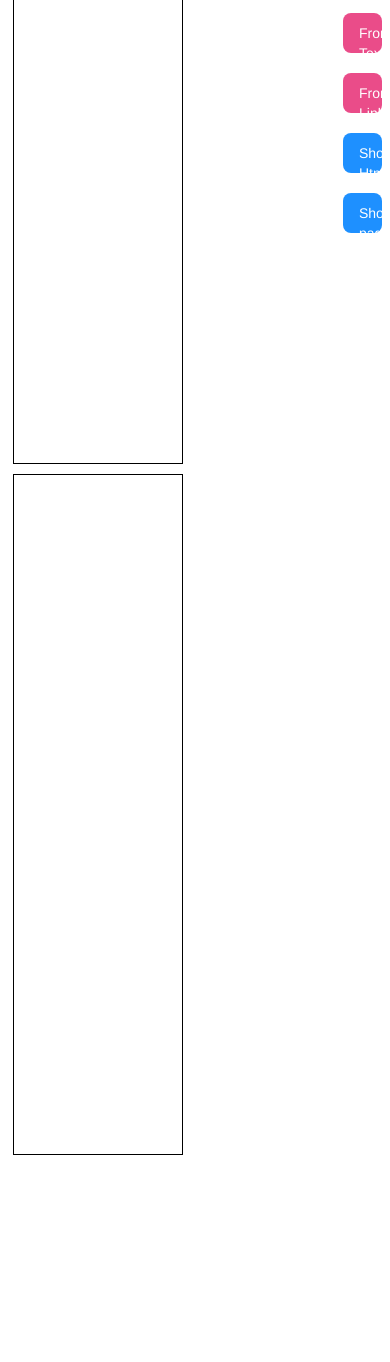
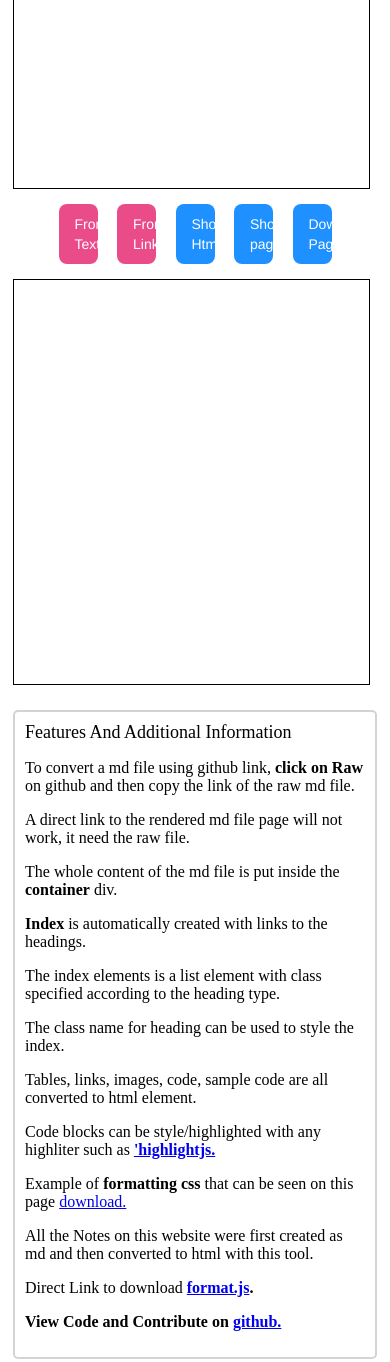
Before and after one commit to Adwai-T/md-to-html, a website: page index.html in a window 390 px wide. Shown: the part 289-1651 px from the top of the page. Before the commit the page ends 1444 px from the top, so only its background shows below. Drawn offline with Linux system fonts and the light colour scheme.

Commit message:
Added Download button, footer notes, responsive to mobile improved

```diff
--- a/index.css
+++ b/index.css
@@ -23,6 +23,29 @@ h2 {
   border-color: black;
   resize: none;
 }
+
+@media (max-width: 810px) {
+  #container{
+    flex-direction: row;
+    height: auto;
+  }
+  #controls {
+    width: 70vw;
+    flex-direction: row;
+    flex-wrap: wrap;
+    margin: auto;
+    align-items: center;
+    justify-content: space-between;
+  }
+  .display-area {
+    width: 90vw;
+    min-height: 400px;
+  }
+  .button{
+    width:max-content;
+  }
+}
+
 /* CSS */
 .button {
   width: 10vw;
@@ -36,7 +59,6 @@ h2 {
     sans-serif;
   font-size: 14px;
   font-weight: 500;
-  height: 40px;
   line-height: 20px;
   list-style: none;
   margin: 0;
@@ -68,3 +90,14 @@ h2 {
 .button-blue:focus {
   background-color: #00bfff;
 }
+
+#footer{
+  margin: 20px 5px;
+  border: solid 2px lightgrey;
+  padding: 10px;
+  border-radius: 5px;
+}
+
+#footer-title{
+  font-size: large;
+}
--- a/index.html
+++ b/index.html
@@ -3,6 +3,7 @@
   <head>
     <title>MD TO HTML</title>
     <link rel="stylesheet" href="index.css" />
+    <meta name="viewport" content="width=device-width,initial-scale=1.0">
     <!-- <link rel="stylesheet" href="default.min.css"> -->
   </head>
   <body>
@@ -14,6 +15,7 @@
         <button id="from-link" class="button button-red">From Link</button>
         <button id="show-html" class="button button-blue">Show Html</button>
         <button id="show-page" class="button button-blue">Show page</button>
+        <button id="download-page" class="button button-blue" download="index.html">Download Page</button>
       </div>
       <iframe
         id="result-page"
@@ -25,5 +27,21 @@
     <script src="src/index.js" type="module"></script>
     <!-- <script src="src/highlight.min.js"></script>
     <script>hljs.highlightAll();</script> -->
+
+    <div id="footer">
+      <div id="footer-title">Features And Additional Information</div>
+      <p>To convert a md file using github link, <strong>click on Raw</strong> on github and then copy the link of the raw md file.</p>
+      <p>A direct link to the rendered md file page will not work, it need the raw file.</p>
+      <p>The whole content of the md file is put inside the <strong>container</strong> div.</p>
+      <p><strong>Index</strong> is automatically created with links to the headings.</p>
+      <p>The index elements is a list element with class specified according to the heading type.</p>
+      <p>The class name for heading can be used to style the index.</p>
+      <p>Tables, links, images, code, sample code are all converted to html element.</p>
+      <p>Code blocks can be style/highlighted with any highliter such as <strong><a target="_blank" href="https://highlightjs.org/">'highlightjs.</a></strong></p>
+      <p>Example of <strong>formatting css</strong> that can be seen on this page <a href="/display-page.css" download="display-page.css">download.</a></p>
+      <p>All the Notes on this website were first created as md and then converted to html with this tool.</p>
+      <p>Direct Link to download <strong><a href="https://adwait.in/assets/libraries/format.js" download="format.js">format.js</a>.</strong></p>
+      <p><strong>View Code and Contribute on <a href="https://github.com/Adwai-T/md-to-html">github.</a></strong></p>
+    </div>
   </body>
 </html>
--- a/src/index.js
+++ b/src/index.js
@@ -527,3 +527,14 @@ showHtmlButton.onclick = () => {
   iframeResultPage.style.display = "none";
   resultText.style.display = "block";
 };
+
+//-- Test
+const downloadButton = document.getElementById('download-page');
+downloadButton.onclick= () => {
+  const downloadLink= document.createElement('a');
+  downloadLink.setAttribute('href', 'data:text/plain;charset=utf-8, ' + encodeURIComponent(resultText.value));
+  downloadLink.setAttribute('download', 'index.html');
+  document.body.appendChild(downloadLink);
+  downloadLink.click();
+  document.body.removeChild(downloadLink);
+}
```
Also changed, not shown: ReadMe.md.
